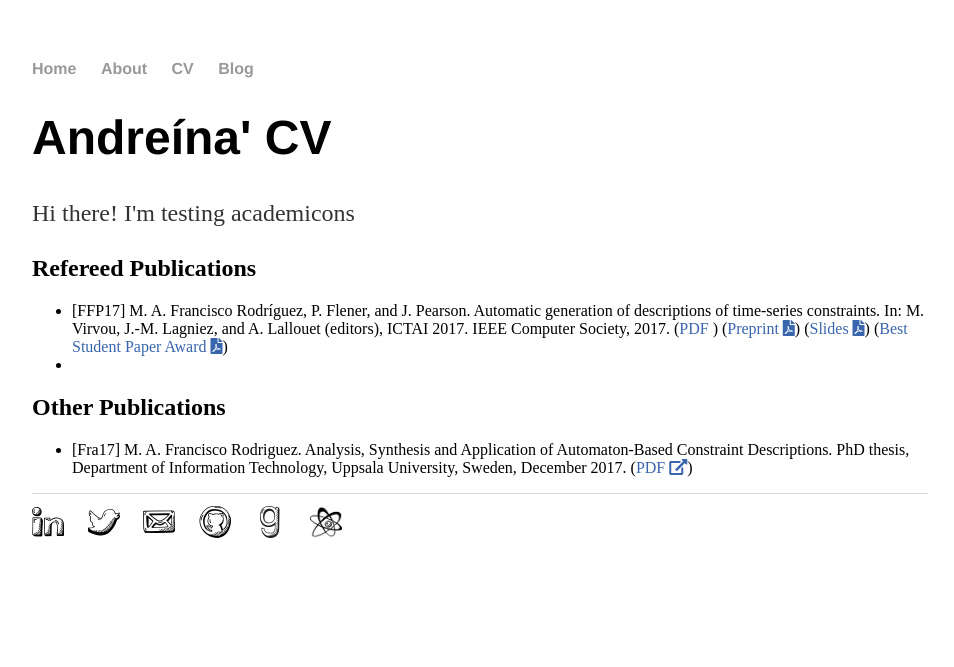
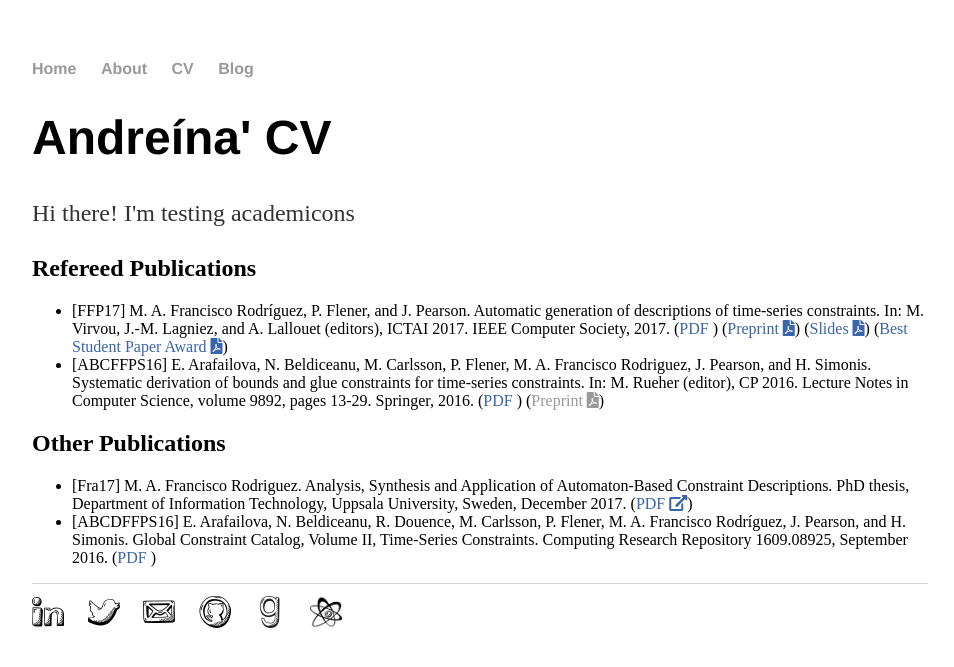
Before and after one commit to andreina-francisco/andreina-francisco.github.io, a Jekyll site: the page built from cv/index.html, in a window 1280 px wide. Shown: the top 667 px of the page, without its empty margins (160-1114 px from the left). Built offline with Jekyll 4.4.1, drawn with Linux system fonts in a browser that asks for light colours; nearby versions of some CDN libraries; a style sheet for code colours, icons or effects is not loaded.

Commit message:
Catalogue

```diff
--- a/cv/index.html
+++ b/cv/index.html
@@ -11,11 +11,12 @@
 	<ul>
 		<li>[FFP17] M. A. Francisco Rodr&iacute;guez, P. Flener, and J. Pearson. Automatic generation of descriptions of time-series constraints. In: M. Virvou, J.-M. Lagniez, and A. Lallouet (editors), ICTAI 2017. IEEE Computer Society, 2017.
 			(<a class="text" href="http://dx.doi.org/10.1109/ICTAI.2017.00027">PDF <i class="ai ai-doi ai-1x"></i></a>) (<a class="text" href="http://www.it.uu.se/research/group/optimisation/publications/ICTAI17.pdf">Preprint <i class="fas fa-file-pdf"></i></a>) (<a class="text" href="http://www.it.uu.se/research/group/optimisation/publications/ICTAI17-slides.pdf">Slides <i class="fas fa-file-pdf"></i></a>) (<a class="text" href="http://www.it.uu.se/research/group/optimisation/bestStudentPaper-ICTAI17.pdf">Best Student Paper Award <i class="fas fa-file-pdf"></i></a>)</li>
-		<li></li>
+		<li>[ABCFFPS16] E. Arafailova, N. Beldiceanu, M. Carlsson, P. Flener, M. A. Francisco Rodriguez, J. Pearson, and H. Simonis. Systematic derivation of bounds and glue constraints for time-series constraints. In: M. Rueher (editor), CP 2016. Lecture Notes in Computer Science, volume 9892, pages 13-29. Springer, 2016. (<a class="text" href"http://dx.doi.org/10.1007/978-3-319-44953-1_2">PDF <i class="ai ai-doi ai-1x"></i></a>) (<a href="http://www.it.uu.se/research/group/optimisation/publications/CP16.pdf">Preprint <i class="fas fa-file-pdf"></i></a>)</li>
 	</ul>
 
 	<h2>Other Publications</h2>
 	<ul>
 		<li>[Fra17] M. A. Francisco Rodriguez. Analysis, Synthesis and Application of Automaton-Based Constraint Descriptions. PhD thesis, Department of Information Technology, Uppsala University, Sweden, December 2017. (<a class="text" href="http://urn.kb.se/resolve?urn=urn:nbn:se:uu:diva-332149">PDF <i class="fas fa-external-link-alt"></i></a>)</li>
+		<li>[ABCDFFPS16] E. Arafailova, N. Beldiceanu, R. Douence, M. Carlsson, P. Flener, M. A. Francisco Rodríguez, J. Pearson, and H. Simonis. Global Constraint Catalog, Volume II, Time-Series Constraints. Computing Research Repository 1609.08925, September 2016. (<a class="text" href="http://arxiv.org/abs/1609.08925">PDF <i class="ai ai-arxiv ai-1x"></i></a>)</li>
 	</ul>
 </div><!-- /.blurb -->
```
